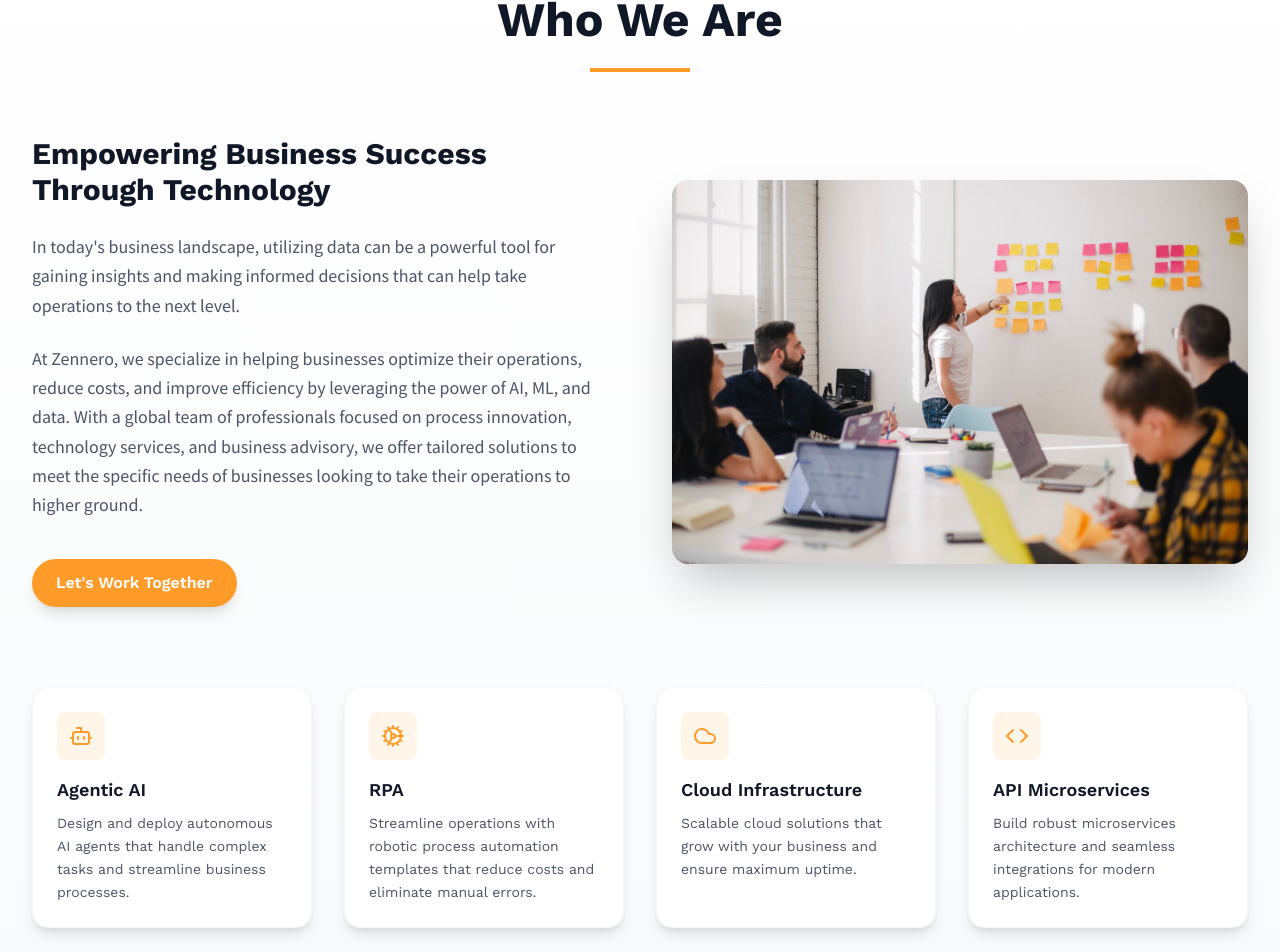
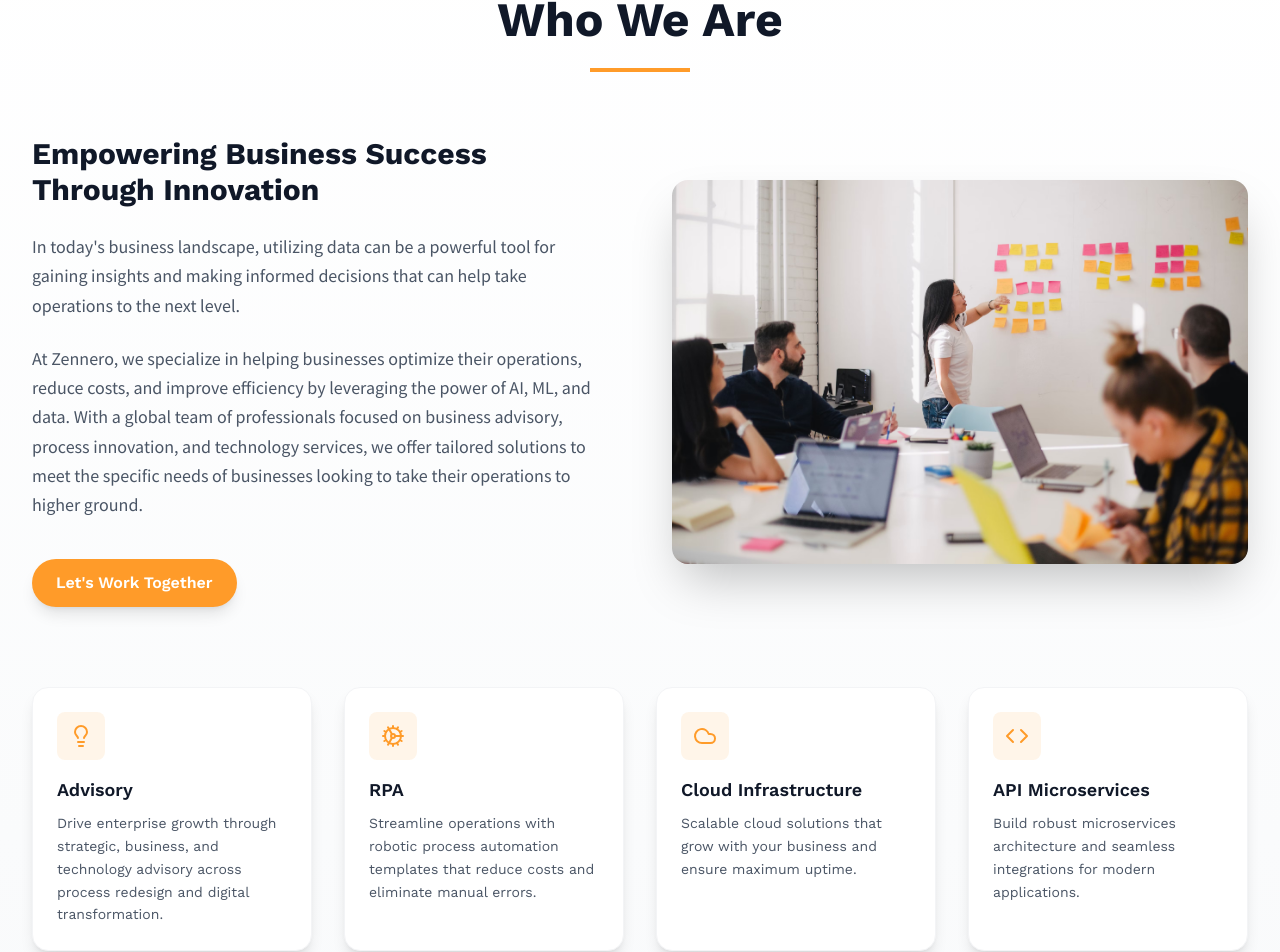
Before and after one commit to sjalani/Zennero-Website, a Next.js app: page / in a window 1280 px wide. Shown: the part 884-1836 px from the top of the page. Built offline with nearby package versions, Linux system fonts and the light colour scheme.

Commit message:
Changes to About

```diff
--- a/src/components/About.tsx
+++ b/src/components/About.tsx
@@ -3,7 +3,7 @@
 import { motion } from 'framer-motion';
 import { useInView } from 'framer-motion';
 import { useRef } from 'react';
-import { Bot, Cog, Cloud, Code } from 'lucide-react';
+import { Lightbulb, Cog, Cloud, Code } from 'lucide-react';
 import Image from 'next/image';
 
 const About = () => {
@@ -12,9 +12,9 @@ const About = () => {
 
   const features = [
     {
-      icon: Bot,
-      title: 'Agentic AI',
-      description: 'Design and deploy autonomous AI agents that handle complex tasks and streamline business processes.',
+      icon: Lightbulb,
+      title: 'Advisory',
+      description: 'Drive enterprise growth through strategic, business, and technology advisory across process redesign and digital transformation.',
     },
     {
       icon: Cog,
@@ -71,7 +71,7 @@ const About = () => {
             className="space-y-6"
           >
             <h3 className="text-2xl sm:text-3xl font-bold text-gray-900">
-              Empowering Business Success Through Technology
+              Empowering Business Success Through Innovation
             </h3>
             <p className="text-lg text-gray-600 font-source-sans leading-relaxed">
               In today&apos;s business landscape, utilizing data can be a powerful tool for gaining insights
@@ -80,8 +80,8 @@ const About = () => {
             <p className="text-lg text-gray-600 font-source-sans leading-relaxed">
               At Zennero, we specialize in helping businesses optimize their operations, reduce costs,
               and improve efficiency by leveraging the power of AI, ML, and data. With a
-              global team of professionals focused on process innovation, technology services, and
-              business advisory, we offer tailored solutions to meet the specific needs of businesses
+              global team of professionals focused on business advisory, process innovation, and
+              technology services, we offer tailored solutions to meet the specific needs of businesses
               looking to take their operations to higher ground.
             </p>
             <motion.div
```
